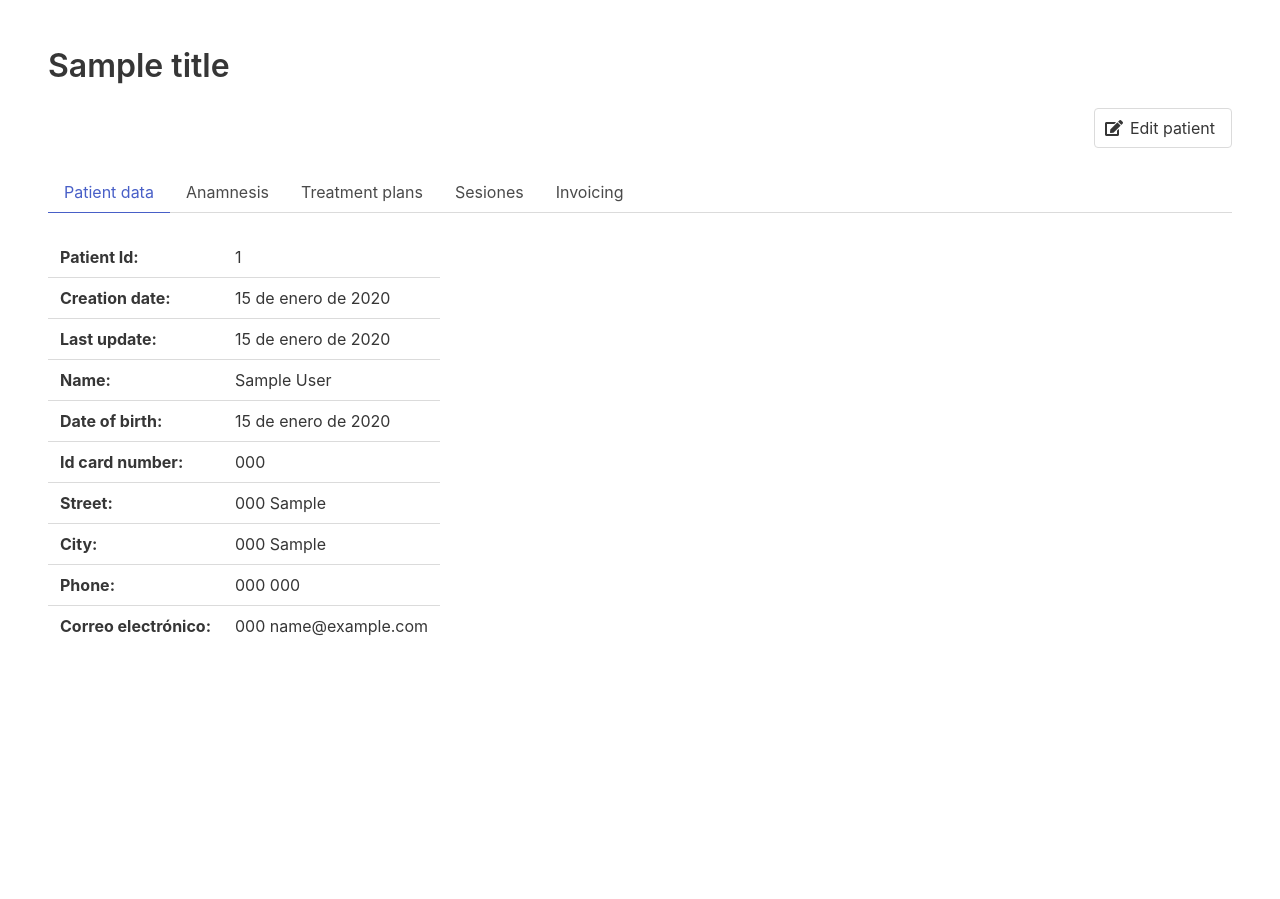
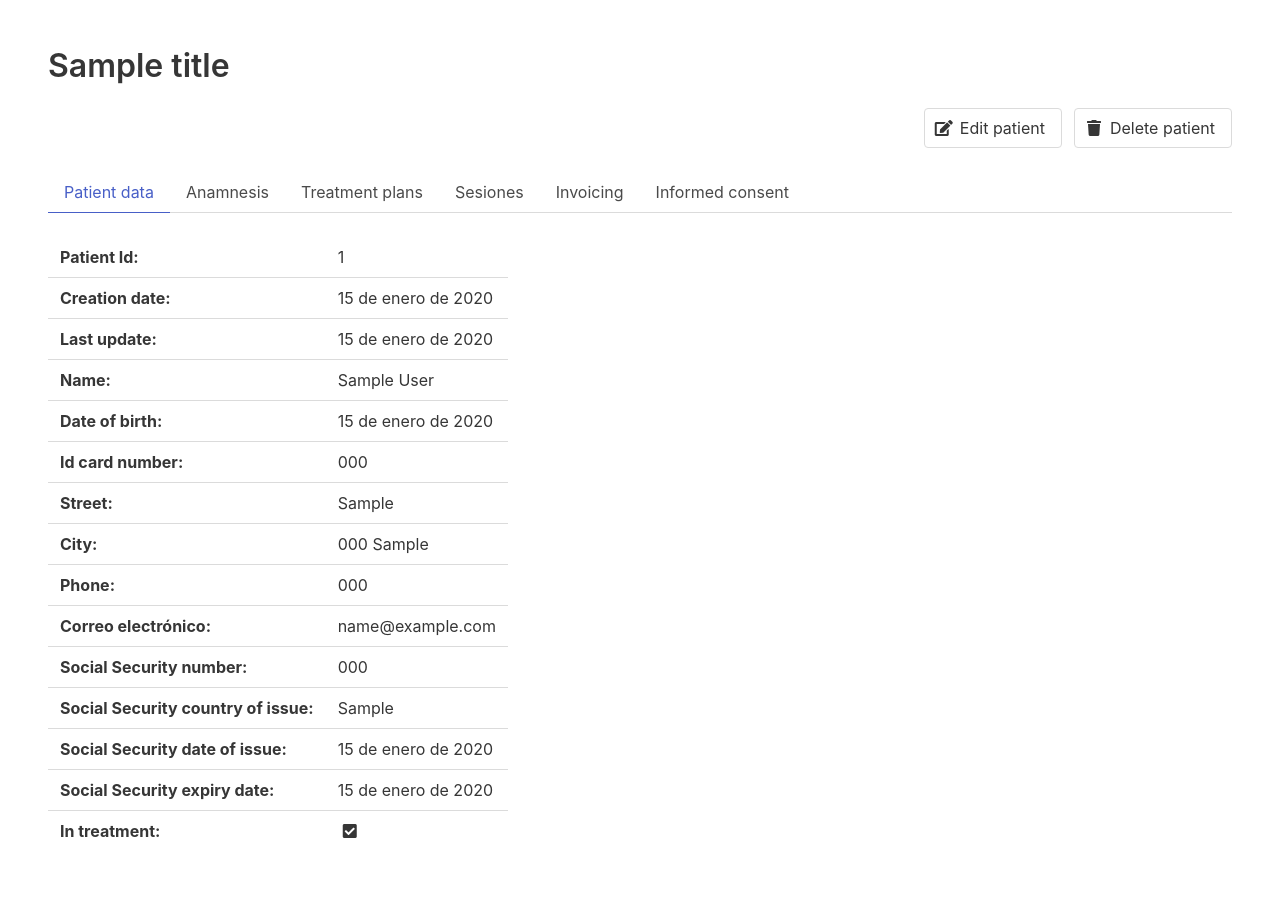
Before and after one commit to navegotel/fisiomate, a Django app: template fisiocore/templates/fisiocore/patient.html in a window 1280 px wide. Shown: the part 52-951 px from the top of the page. Before the commit the page ends 688 px from the top, so only its background shows below. Run offline with Django 4.2, Linux system fonts and the light colour scheme; tables that the repository leaves empty hold one stand-in row (values such as "Sample post"); the template is opened without the code that fills it: values that come from a table or form of the project are taken from there, most other values are stand-ins (such as "Sample title", 1, 10 or a date in 2020); parts of the project's set-up code (start-up, migrations or seed data) failed here and were passed over; some libraries are stand-ins or nearby versions.

Commit message:
session 40 min

```diff
--- a/fisiocore/models.py
+++ b/fisiocore/models.py
@@ -90,6 +90,7 @@ class TreatmentPlan(models.Model):
     creation_date = models.DateField(_("Creation date"), auto_now_add=True)
     last_update = models.DateField(_("Last update"), auto_now=True)
     patient = models.ForeignKey('Patient', on_delete=models.CASCADE)
+    anamnesis = models.ForeignKey('Anamnesis', on_delete=models.CASCADE)
     name = models.CharField(_("Name"), max_length=50, help_text=_("Descriptive name for the treatment plan."))
     description = models.TextField(help_text=_("Detailed description of the treatment plan. Supports Markdown"))
     number_of_sessions = models.SmallIntegerField()
--- a/fisiocore/templates/fisiocore/patient.html
+++ b/fisiocore/templates/fisiocore/patient.html
@@ -1,14 +1,12 @@
 {% extends "base.html" %}
 {% load static %}
 {% load i18n %}
-{% load markdownify %}
 {% block main %}
 <section class="section">
     <h1 class="title">{{title}}</h1>
     <div class="level">
         <div class="level-left">
             <div class="level-item">
-
             </div>
         </div>
         <div class="level-right">
@@ -22,6 +20,16 @@
                     </span>
                 </a>
             </div>
+            <div class="level-item">
+                <a class="button" href="{% url 'fisiocore:delete_patient' patient.id %}">
+                    <span class="icon">
+                        <i class="fas fa-trash"></i>
+                    </span>
+                    <span>
+                        {% translate "Delete patient" %}
+                    </span>
+                </a>
+            </div>
         </div>
     </div>
     <div class="tabs">
@@ -31,6 +39,7 @@
             <li><a>{% translate 'Treatment plans' %}</a></li>
             <li><a>{% translate 'Sessions' %}</a></li>
             <li><a>{% translate 'Invoicing' %}</a></li>
+            <li><a>{% translate 'Informed consent' %}</a></li>
         </ul>
     </div>
     <table class="table">
@@ -60,7 +69,7 @@
         </tr>
         <tr>
             <td><b>{% translate 'Street' %}:</b></td>
-            <td>{{patient.post_code}} {{patient.street}}</td>
+            <td>{{patient.street}}</td>
         </tr>
         <tr>
             <td><b>{% translate 'City' %}:</b></td>
@@ -68,11 +77,39 @@
         </tr>
         <tr>
             <td><b>{% translate 'Phone' %}:</b></td>
-            <td>{{patient.post_code}} {{patient.phone}}</td>
+            <td>{{patient.phone}}</td>
         </tr>
         <tr>
             <td><b>{% translate 'Email' %}:</b></td>
-            <td>{{patient.post_code}} {{patient.email}}</td>
+            <td>{{patient.email}}</td>
+        </tr>
+        <tr>
+            <td><b>{% translate 'Social Security number' %}:</b></td>
+            <td>{{patient.ss_number}}</td>
+        </tr>
+        <tr>
+            <td><b>{% translate 'Social Security country of issue' %}:</b></td>
+            <td>{{patient.ss_country}}</td>
+        </tr>
+        <tr>
+            <td><b>{% translate 'Social Security date of issue' %}:</b></td>
+            <td>{{patient.ss_issue_date}}</td>
+        </tr>
+        <tr>
+            <td><b>{% translate 'Social Security expiry date' %}:</b></td>
+            <td>{{patient.ss_expiry_date}}</td>
+        </tr>
+        <tr>
+            <td><b>{% translate 'In treatment' %}:</b></td>
+            <td>
+                    <span class="icon">
+                        {% if patient.in_treatment %}
+                            <i class="fas fa-check-square"></i>
+                        {% else %}
+                            <i class="fas fa-square"></i>
+                        {% endif %}
+                    </span>
+                </td>
         </tr>
     </table>
 </section>
--- a/fisiocore/templates/fisiocore/patients.html
+++ b/fisiocore/templates/fisiocore/patients.html
@@ -1,7 +1,6 @@
 {% extends "base.html" %}
 {% load static %}
 {% load i18n %}
-{% load markdownify %}
 {% block main %}
 <section class="section">
     <h1 class="title">{{title}}</h1>
--- a/fisiocore/urls.py
+++ b/fisiocore/urls.py
@@ -10,6 +10,7 @@ urlpatterns = [
     path('patient/edit/<int:patient_id>', views.edit_patient, name='edit_patient'),
     path('patient/delete/<int:patient_id>', views.delete_patient, name='delete_patient'),
     path('patient/addconsent/<int:patient_id>', views.add_consent, name='add_consent'),
+    path('patient/revokeconsent<int:consent_id>', views.revoke_consent, name='revoke_consent'),
     path('patient/addanamnesis/<int:patient_id>', views.add_anamnesis, name='add_anamnesis'),
     path('consents', views.consents, name='consents'),
     path('calendar', views.calendar, name='calendar'),
```
Also changed, not shown: fisiocore/templates/fisiocore/edit_patient.html (added, +41 -0 lines), fisiocore/views.py (+22 -3 lines).
